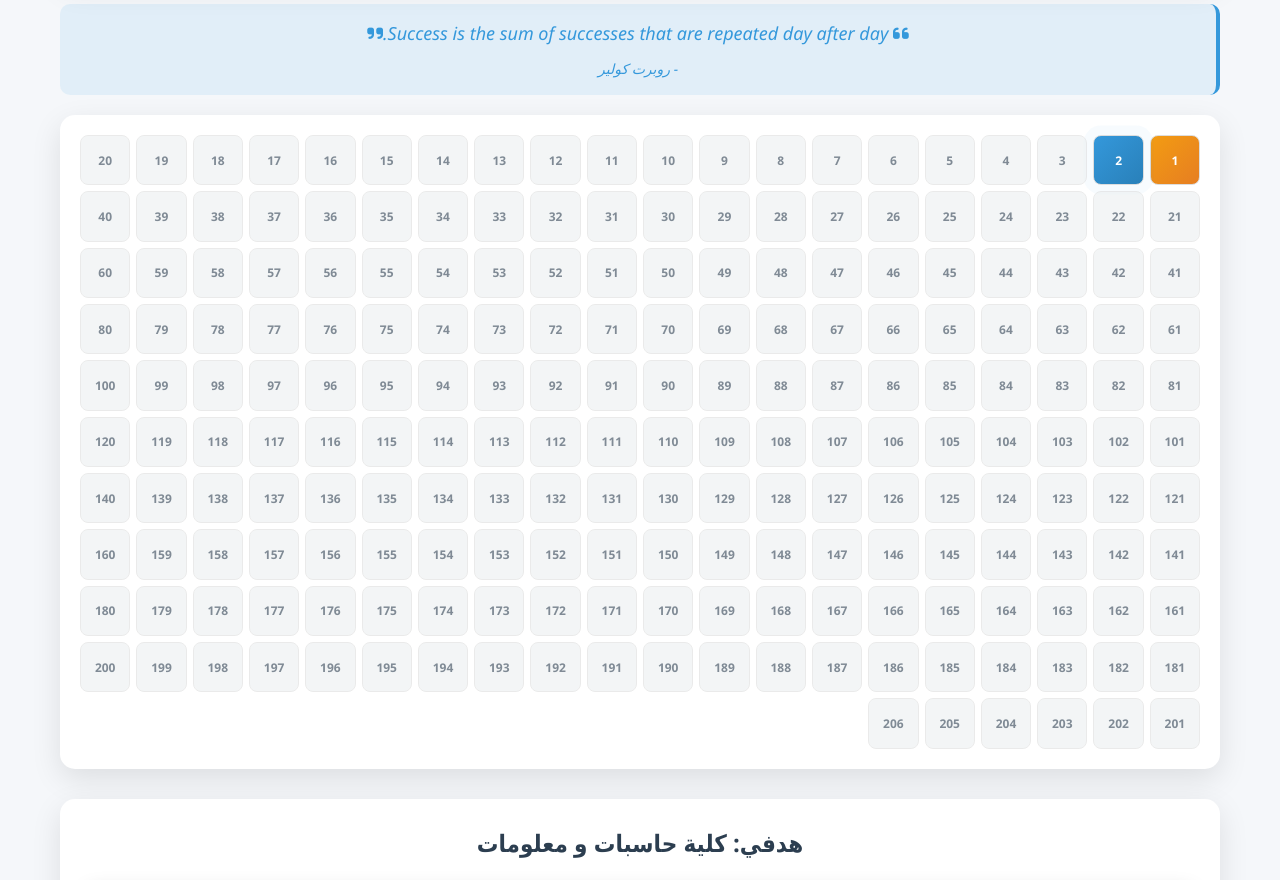
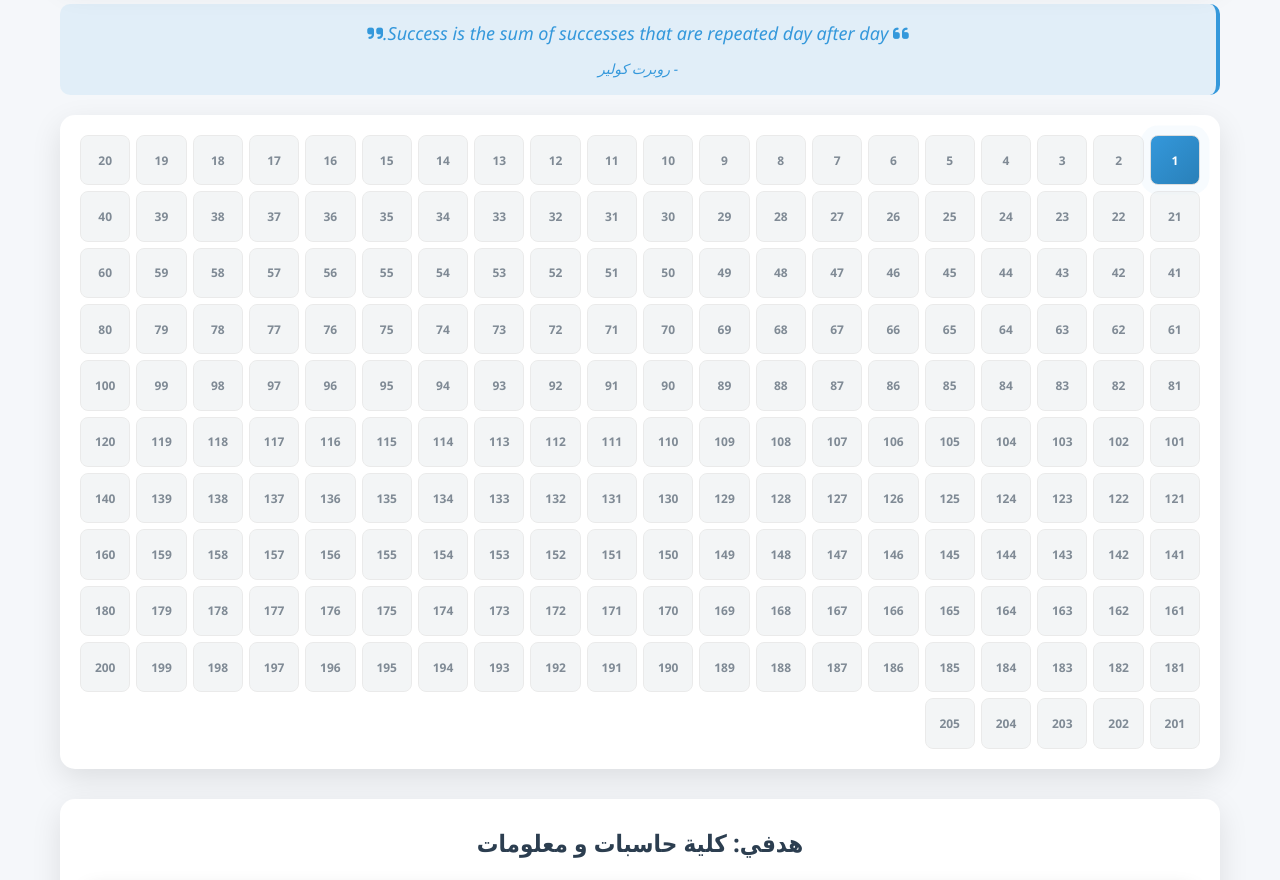
Before and after one commit to AndrewAyman1/HIGH-SCHOOL0, a plain HTML site: page index.html in a window 1280 px wide. Shown: the part 520-1400 px from the top of the page. Drawn offline with Linux system fonts and the light colour scheme; grey boxes are pictures that could not be loaded.

Commit message:
Update index.html

```diff
--- a/index.html
+++ b/index.html
@@ -1039,7 +1039,7 @@
 
     <script>
         // التواريخ المحددة بدقة عالية لمصر القاهرة
-        const startDate = new Date('December 2, 2025 00:00:00 GMT+02:00'); // 1:17 صباحاً 20 نوفمبر 2025
+        const startDate = new Date('December 3, 2025 00:00:00 GMT+02:00'); // 1:17 صباحاً 20 نوفمبر 2025
         const examDate = new Date('June 26, 2026 00:00:00 GMT+02:00'); // 12:00 صباحاً 26 يونيو 2026
 
         // عناصر DOM
```
